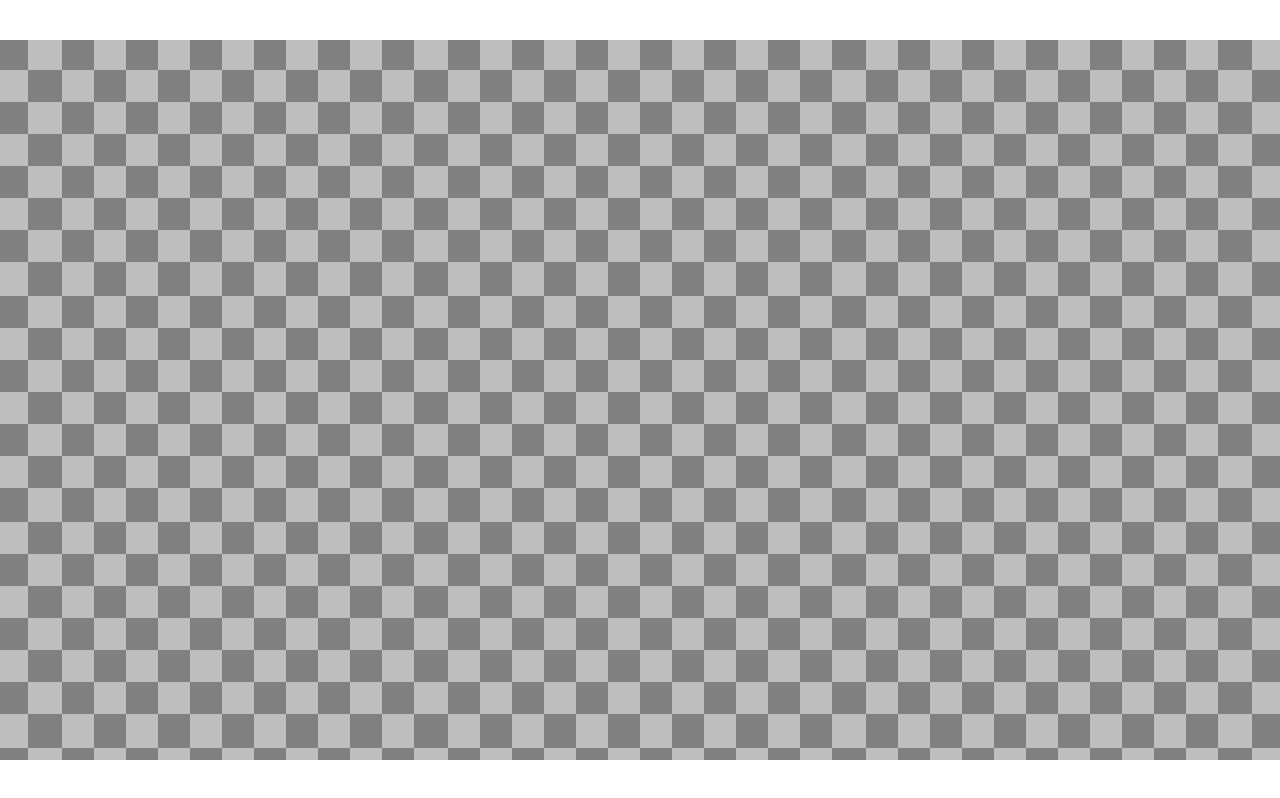
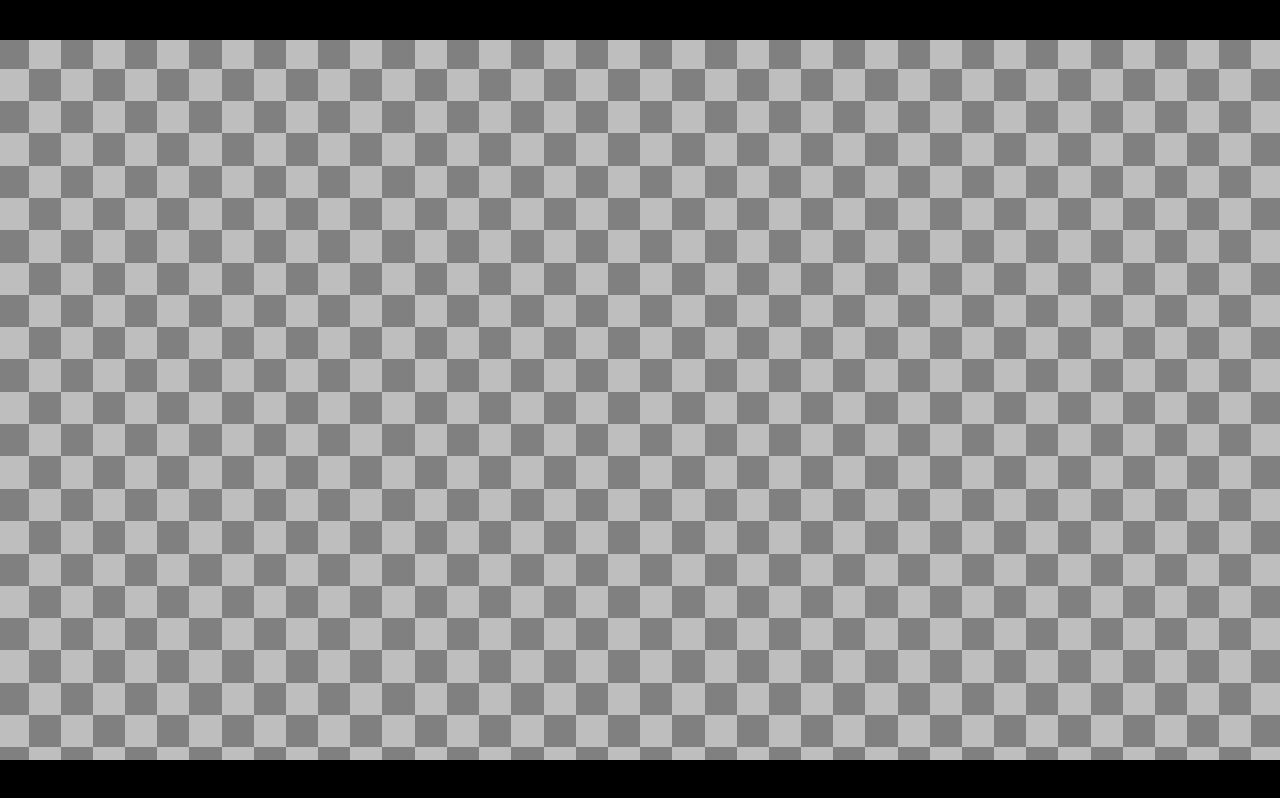
Before and after one commit to lapointek/javascript_game_dev, a plain HTML site: page part3-metroidvania_style_game/index.html in a window 1280 px wide. Drawn offline with Linux system fonts and the light colour scheme; animation ran at ten frames a second.

Commit message:
addd styling to make background black in index.html, added scaling to canvas in kaboomLoader.js

```diff
--- a/part3-metroidvania_style_game/index.html
+++ b/part3-metroidvania_style_game/index.html
@@ -1,5 +1,10 @@
 <html>
     <body>
+        <style>
+            body {
+                background-color: black;
+            }
+        </style>
         <script type="module" src="./src/main.js"></script>
     </body>
 </html>
--- a/part3-metroidvania_style_game/src/kaboomLoader.js
+++ b/part3-metroidvania_style_game/src/kaboomLoader.js
@@ -3,8 +3,9 @@ import kaboom from "../lib/kaboom.mjs";
 export const scale = 2;
 // game canvas
 export const k = kaboom({
-    width: 640,
-    height: 360,
+    width: 640 * scale,
+    height: 360 * scale,
+    scale,
     letterbox: true,
     global: false,
 });
```
